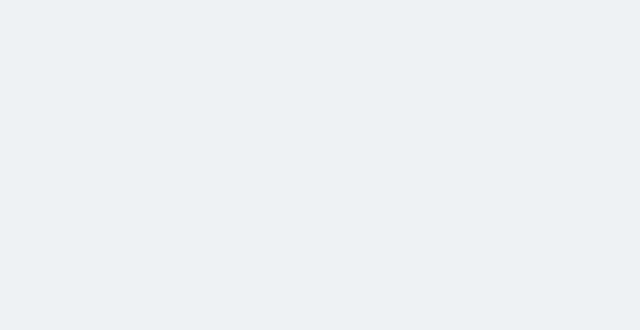
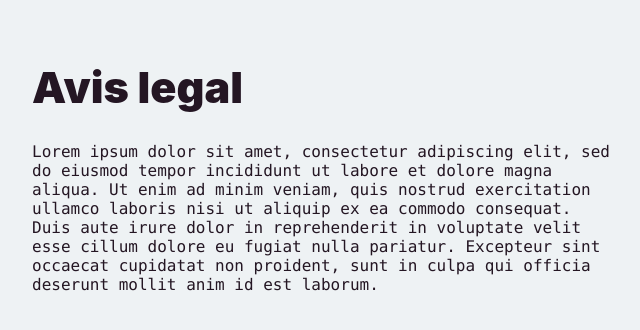
Before and after one commit to soterraniaBcn/la-soterrania, a React (Create React App) app in the folder client/: page /legalwarning in a window 1280 px wide. Before the commit this address had no page. Shown: the top 330 px of the page, without its empty margins (128-768 px from the left). Built offline with nearby package versions, Linux system fonts and the light colour scheme.

Commit message:
#20 create page legalwarning and link it

```diff
--- a/client/src/Router.jsx
+++ b/client/src/Router.jsx
@@ -9,6 +9,7 @@
 import PerfilAdmin from './pages/PerfilAdmin'
 import DetailEvent from './pages/DetailEvent'
 import WaitingRoom from './pages/WaitingRoom'
+import LegalWarning from './pages/LegalWarning'
 
 
 export default function Router() {
@@ -25,6 +26,7 @@
         <Route exact path="/space/detail" element={<DetailSpace />} />
         <Route exact path="/events" element={<DetailEvent />} />
         <Route exact path="/perfiladmi" element={<PerfilAdmin />} />
+        <Route exact path="/legalwarning" element={<LegalWarning />} />
       </Routes>
     </div>
   )
--- a/client/src/components/Header.jsx
+++ b/client/src/components/Header.jsx
@@ -134,7 +134,7 @@
         <List>
 
            <ListItemButton>
-            <a> Aviso Legal</a>
+            <a href='/legalwarning'> Aviso Legal</a>
            </ListItemButton>
            <ListItemButton>
            <a>Sobre Nosotras</a>
--- /dev/null
+++ b/client/src/pages/LegalWarning.jsx
@@ -0,0 +1,10 @@
+import React from 'react'
+
+export default function LegalWarning() {
+  return (
+    <div>
+        <h1>Avis legal</h1>
+        <p>Lorem ipsum dolor sit amet, consectetur adipiscing elit, sed do eiusmod tempor incididunt ut labore et dolore magna aliqua. Ut enim ad minim veniam, quis nostrud exercitation ullamco laboris nisi ut aliquip ex ea commodo consequat. Duis aute irure dolor in reprehenderit in voluptate velit esse cillum dolore eu fugiat nulla pariatur. Excepteur sint occaecat cupidatat non proident, sunt in culpa qui officia deserunt mollit anim id est laborum.</p>
+    </div>
+  )
+}
```
